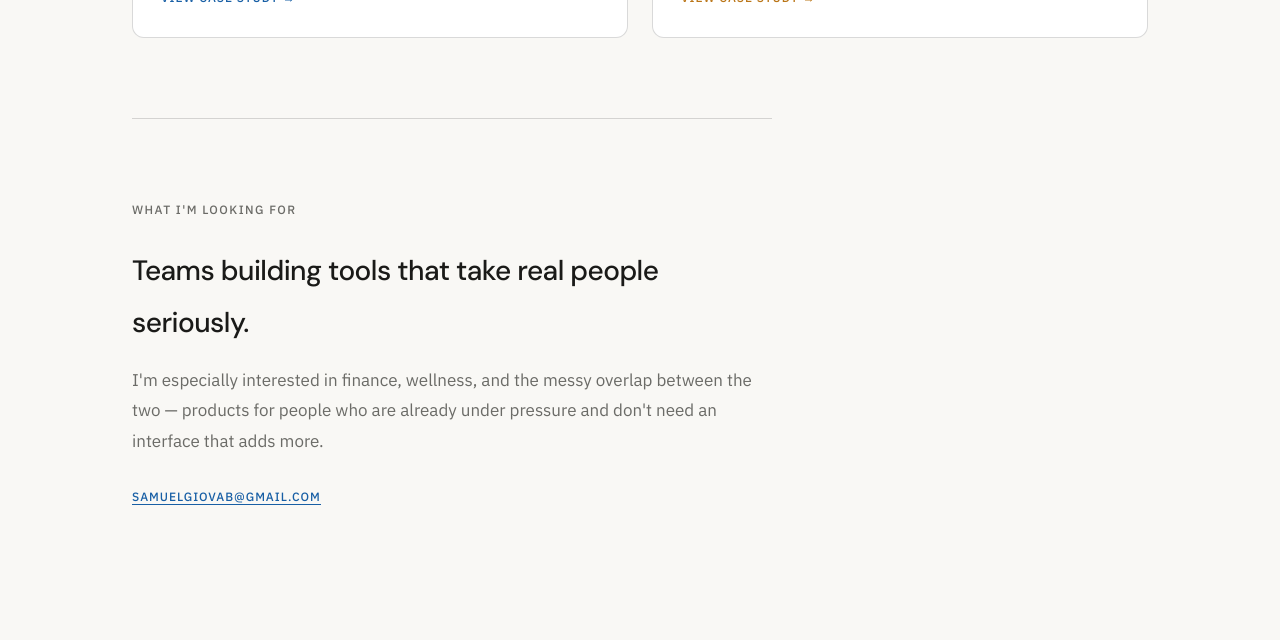
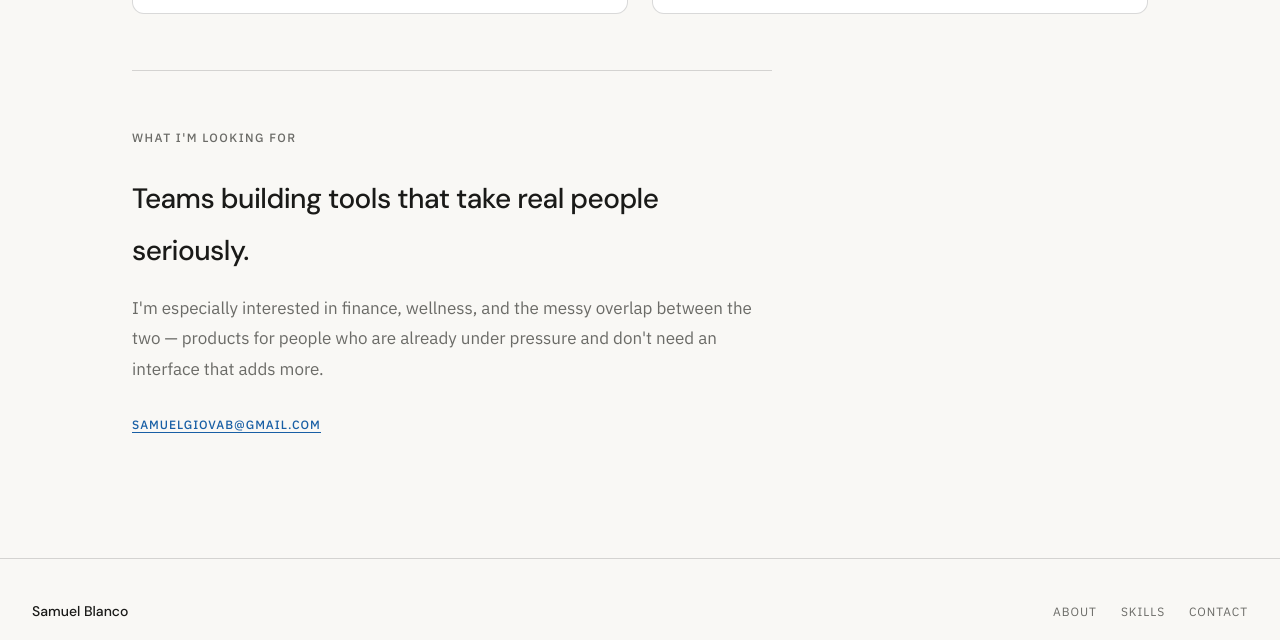
Before and after one commit to SamGB16/portfolio-site, a Next.js app in the folder samuel-portfolio/: page / in a window 1280 px wide. Shown: the part 1299-1939 px from the top of the page. Built offline with nearby package versions, Linux system fonts and the light colour scheme.

Commit message:
adding and  implementing change note 7

```diff
--- a/samuel-portfolio/app/about/page.tsx
+++ b/samuel-portfolio/app/about/page.tsx
@@ -103,7 +103,7 @@ export default function About() {
       <section
         style={{
           borderTop: "0.5px solid var(--border)",
-          padding: "5rem 0",
+          padding: "3.5rem 0",
         }}
       >
         <p style={labelStyle}>What drives me</p>
@@ -154,7 +154,7 @@ export default function About() {
       <section
         style={{
           borderTop: "0.5px solid var(--border)",
-          padding: "5rem 0",
+          padding: "3.5rem 0",
           maxWidth: "560px",
         }}
       >
--- a/samuel-portfolio/app/globals.css
+++ b/samuel-portfolio/app/globals.css
@@ -18,6 +18,8 @@
   --font-small:  14px;
   --font-label:  12px;
   --font-nav:    12px;
+
+  --section-padding: 3.5rem 0;
 }
 
 *,
--- a/samuel-portfolio/app/page.tsx
+++ b/samuel-portfolio/app/page.tsx
@@ -106,7 +106,7 @@ export default function Home() {
         id="work"
         style={{
           borderTop: "0.5px solid var(--border)",
-          padding: "5rem 0",
+          padding: "3.5rem 0",
         }}
       >
         <p
@@ -149,7 +149,7 @@ export default function Home() {
       <section
         style={{
           borderTop: "0.5px solid var(--border)",
-          padding: "5rem 0",
+          padding: "3.5rem 0",
           maxWidth: "640px",
         }}
       >
--- a/samuel-portfolio/app/skills/page.tsx
+++ b/samuel-portfolio/app/skills/page.tsx
@@ -10,7 +10,7 @@ const labelStyle: React.CSSProperties = {
 
 const sectionStyle: React.CSSProperties = {
   borderTop: "0.5px solid var(--border)",
-  padding: "5rem 0",
+  padding: "3.5rem 0",
 };
 
 const designTools = [
```
Also changed, not shown: 1 other file (tests, documents, lock files or other folders).
